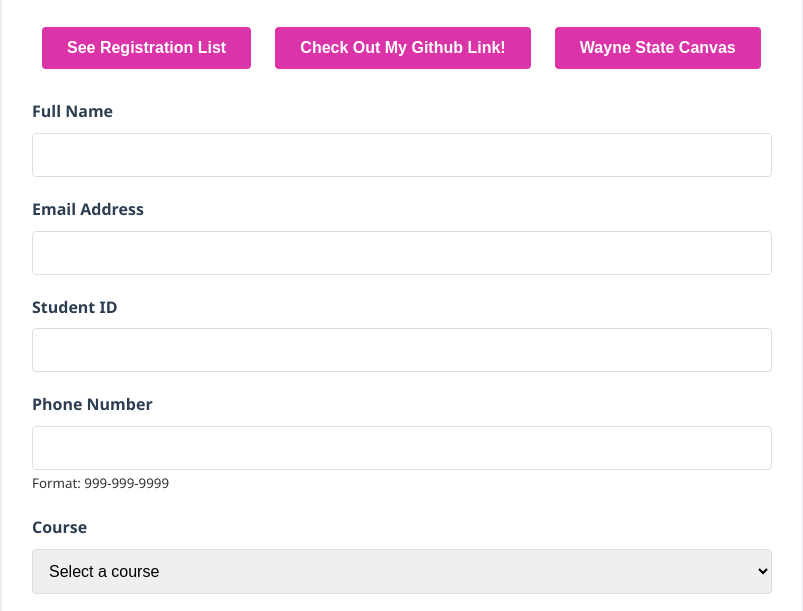
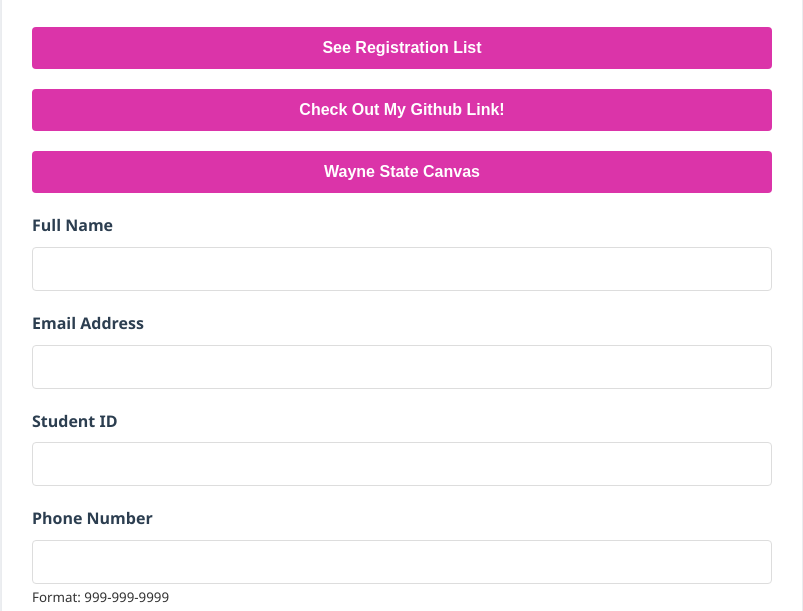
Before and after one commit to mdishroon/StudentDemoRegistration, a website built with Vite: page index.html in a window 1280 px wide. Shown: the part 163-774 px from the top of the page, without its empty margins (238-1041 px from the left). Built offline with nearby package versions, Linux system fonts and the light colour scheme; files whose address does not match are found by name.

Commit message:
styling changes

```diff
--- a/styles.css
+++ b/styles.css
@@ -126,15 +126,15 @@
 button:active {
     transform: translateY(1px);
 }
+
 #listBtn {
+    width: 100%;
     position:relative;
     justify-content: center;
-    margin-bottom: 30px;
+    margin-bottom: 20px;
     background-color: #db34a9;
     color: white;
     flex-grow: 2;
-    margin-left: 10px;
-    margin-right: 10px;
 }
 
 #listBtn:hover {
```
